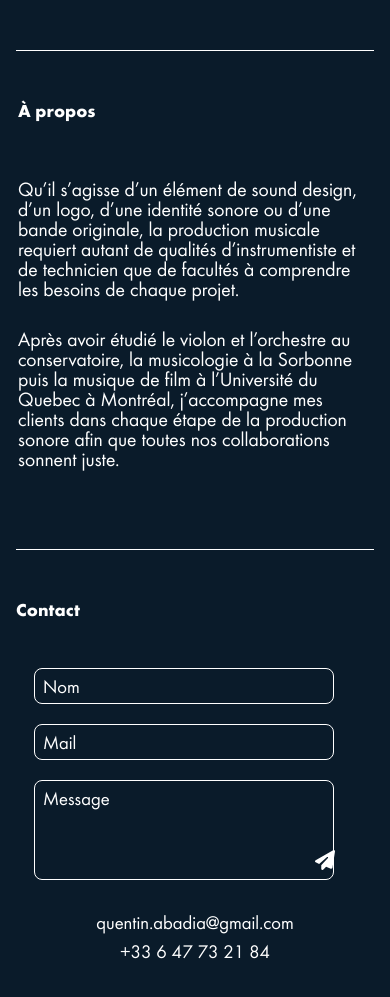
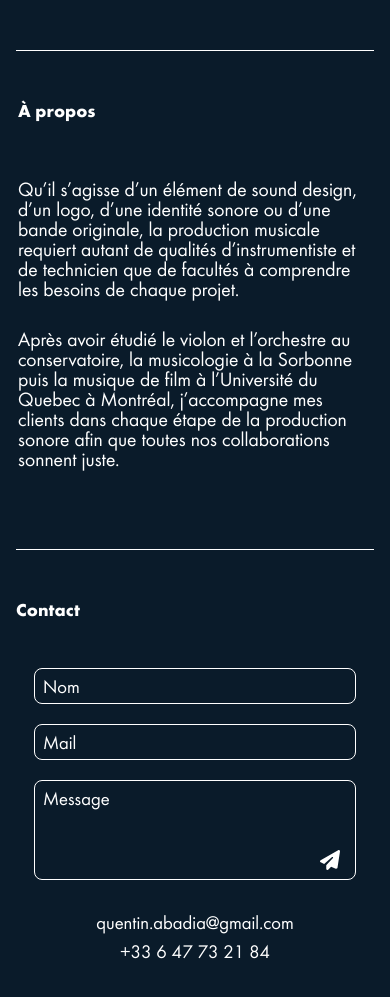
Before and after one commit to Lucieabd98/quentin-site, a React (Vite) app: page / in a window 390 px wide. Shown: the part 1718-2715 px from the top of the page. Built offline with nearby package versions, Linux system fonts and the light colour scheme; the HTML template or start-up script is replaced by a standard one.

Commit message:
css envelop

```diff
--- a/src/components/Contact/contact.css
+++ b/src/components/Contact/contact.css
@@ -89,10 +89,10 @@ button.submit-form:hover {
     width: 300px;
   }
   .submit-form {
-    left: 270px;
+    bottom: 10px;
+    right: 30px;
   }
 }
-
 @media (max-width: 480px) {
   .contact-infos {
     display: flex;
@@ -116,8 +116,13 @@ button.submit-form:hover {
   textarea {
     padding: 5px 8px;
     font-size: 19px;
+    width: 100%;
   }
   .right-column {
     font-size: 19px;
   }
+  .submit-form {
+    bottom: 10px;
+    right: 10px;
+  }
 }
```
